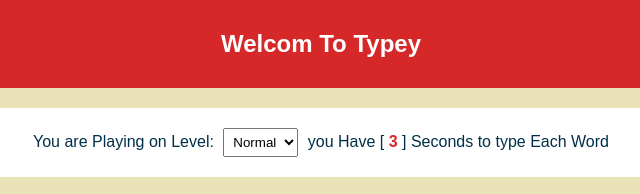
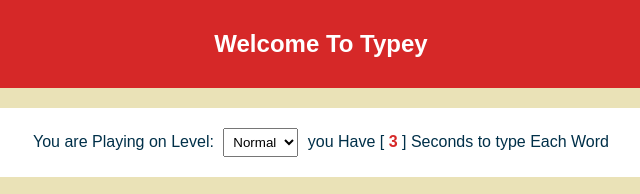
Before and after one commit to Adham-Emam/Typing-Speed-Test-Game, a plain HTML site: page index.html in a window 1280 px wide. Shown: the top 194 px of the page, 319-959 px from the left. Drawn offline with Linux system fonts and the light colour scheme.

Commit message:
Update index.html

```diff
--- a/index.html
+++ b/index.html
@@ -17,7 +17,7 @@
   </head>
   <body>
     <div class="game">
-      <div class="name">Welcom To Typey</div>
+      <div class="name">Welcome To Typey</div>
       <div class="container">
         <div class="message">
           You are Playing on Level:
```
